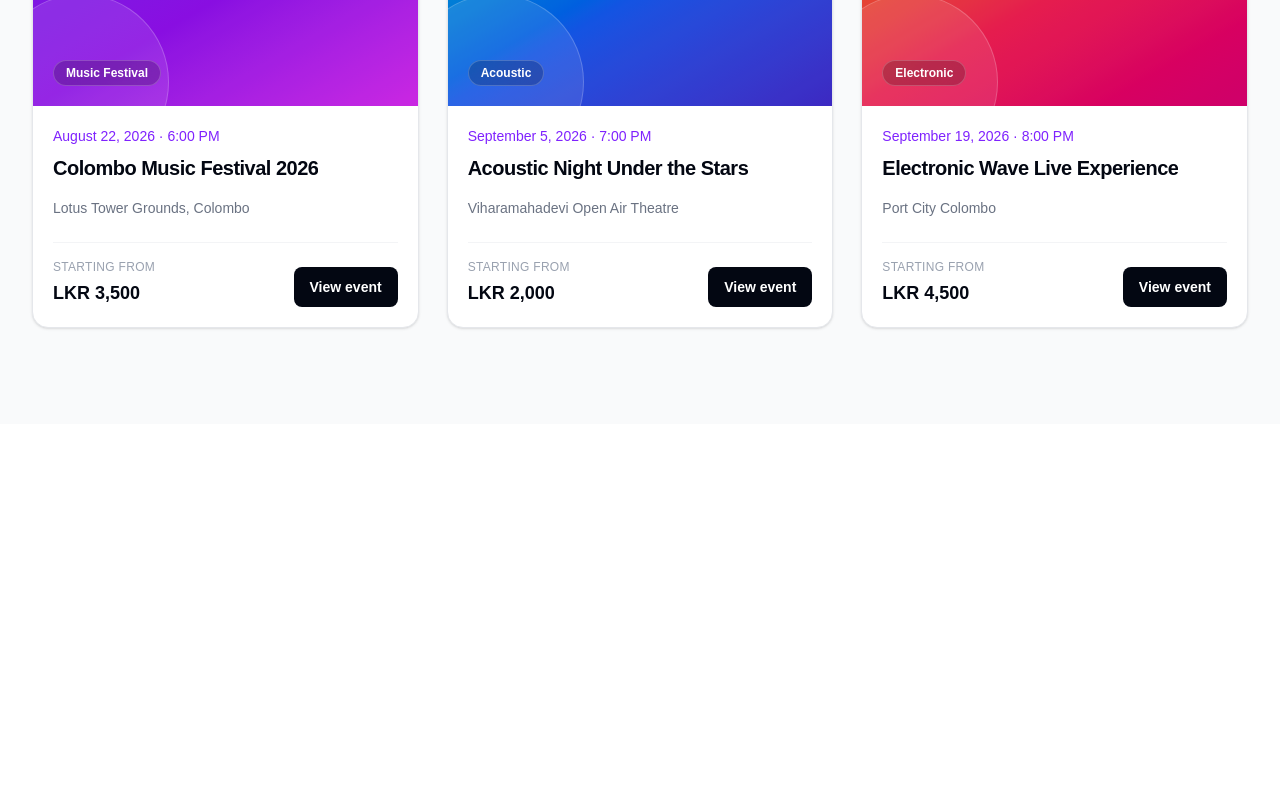
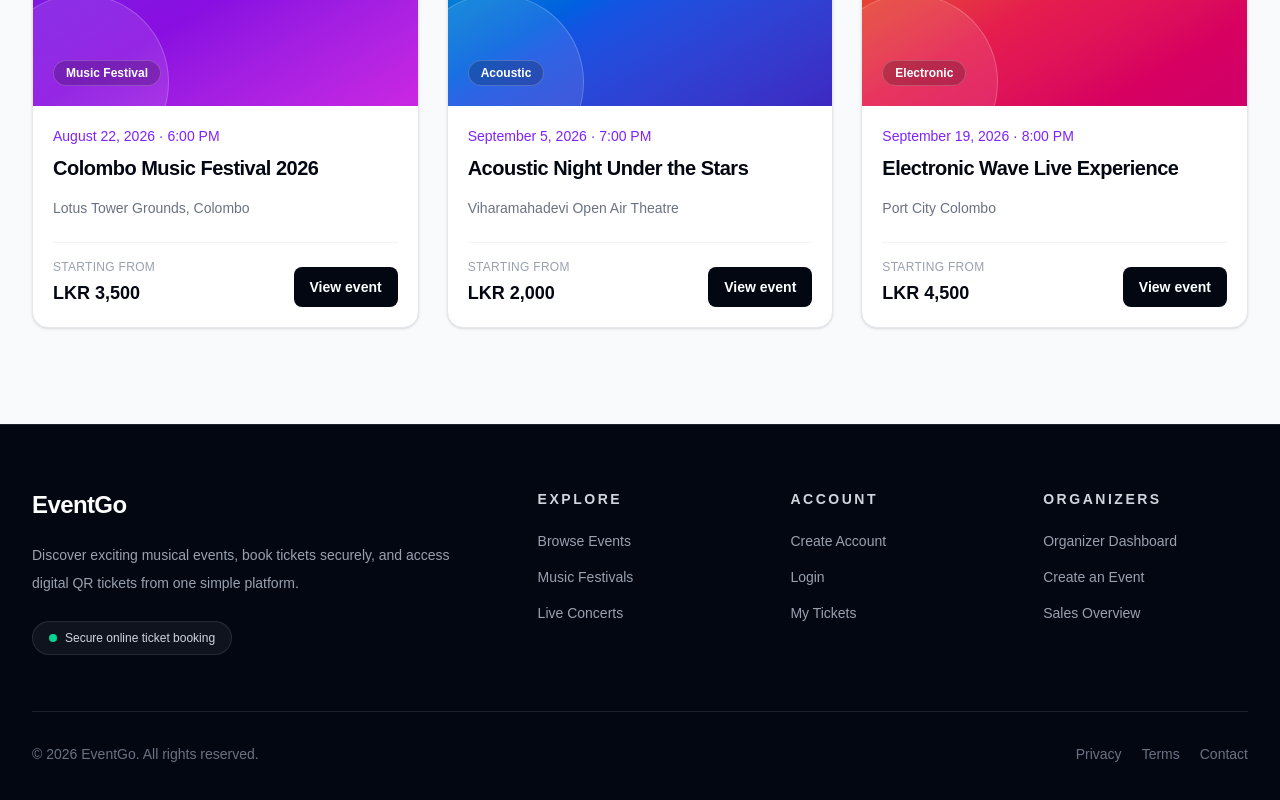
Before and after one commit to dilmiishara/EventGo, a Next.js app: page / in a window 1280 px wide. Shown: the part 1028-1828 px from the top of the page. Before the commit the page ends 1452 px from the top, so only its background shows below. Built offline with nearby package versions, Linux system fonts and the light colour scheme.

Commit message:
feat: add reusable public footer

```diff
--- a/src/app/(public)/layout.tsx
+++ b/src/app/(public)/layout.tsx
@@ -1,5 +1,6 @@
 import type { ReactNode } from "react";
 
+import { Footer } from "@/components/layout/footer";
 import { Navbar } from "@/components/layout/navbar";
 
 type PublicLayoutProps = {
@@ -14,6 +15,8 @@ export default function PublicLayout({
       <Navbar />
 
       <main className="flex-1">{children}</main>
+
+      <Footer />
     </div>
   );
 }
--- /dev/null
+++ b/src/components/layout/footer.tsx
@@ -0,0 +1,126 @@
+import Link from "next/link";
+
+const footerLinks = {
+  explore: [
+    { label: "Browse Events", href: "/events" },
+    { label: "Music Festivals", href: "/events?category=festival" },
+    { label: "Live Concerts", href: "/events?category=concert" },
+  ],
+  account: [
+    { label: "Create Account", href: "/register" },
+    { label: "Login", href: "/login" },
+    { label: "My Tickets", href: "/account/tickets" },
+  ],
+  organizers: [
+    { label: "Organizer Dashboard", href: "/organizer" },
+    { label: "Create an Event", href: "/organizer/events/new" },
+    { label: "Sales Overview", href: "/organizer/dashboard" },
+  ],
+};
+
+export function Footer() {
+  const currentYear = new Date().getFullYear();
+
+  return (
+    <footer className="border-t border-white/10 bg-gray-950 text-white">
+      <div className="mx-auto max-w-7xl px-4 py-16 sm:px-6 lg:px-8">
+        <div className="grid gap-12 md:grid-cols-2 lg:grid-cols-5">
+          <div className="lg:col-span-2">
+            <Link
+              href="/"
+              className="inline-flex text-2xl font-bold tracking-tight"
+            >
+              EventGo
+            </Link>
+
+            <p className="mt-5 max-w-md text-sm leading-7 text-gray-400">
+              Discover exciting musical events, book tickets securely, and
+              access digital QR tickets from one simple platform.
+            </p>
+
+            <div className="mt-6 inline-flex items-center gap-2 rounded-full border border-white/10 bg-white/5 px-4 py-2 text-xs font-medium text-gray-300">
+              <span className="h-2 w-2 rounded-full bg-emerald-400" />
+              Secure online ticket booking
+            </div>
+          </div>
+
+          <FooterColumn
+            title="Explore"
+            links={footerLinks.explore}
+          />
+
+          <FooterColumn
+            title="Account"
+            links={footerLinks.account}
+          />
+
+          <FooterColumn
+            title="Organizers"
+            links={footerLinks.organizers}
+          />
+        </div>
+
+        <div className="mt-14 flex flex-col gap-4 border-t border-white/10 pt-8 text-sm text-gray-500 sm:flex-row sm:items-center sm:justify-between">
+          <p>© {currentYear} EventGo. All rights reserved.</p>
+
+          <div className="flex flex-wrap gap-5">
+            <Link
+              href="/privacy"
+              className="transition hover:text-white"
+            >
+              Privacy
+            </Link>
+
+            <Link
+              href="/terms"
+              className="transition hover:text-white"
+            >
+              Terms
+            </Link>
+
+            <Link
+              href="/contact"
+              className="transition hover:text-white"
+            >
+              Contact
+            </Link>
+          </div>
+        </div>
+      </div>
+    </footer>
+  );
+}
+
+type FooterColumnProps = {
+  title: string;
+  links: {
+    label: string;
+    href: string;
+  }[];
+};
+
+function FooterColumn({
+  title,
+  links,
+}: FooterColumnProps) {
+  return (
+    <div>
+      <h2 className="text-sm font-semibold uppercase tracking-[0.18em] text-gray-300">
+        {title}
+      </h2>
+
+      <ul className="mt-5 space-y-3">
+        {links.map((link) => (
+          <li key={link.href}>
+            <Link
+              href={link.href}
+              className="text-sm text-gray-400 transition hover:text-white"
+            >
+              {link.label}
+            </Link>
+          </li>
+        ))}
+      </ul>
+    </div>
+  );
+}
```
